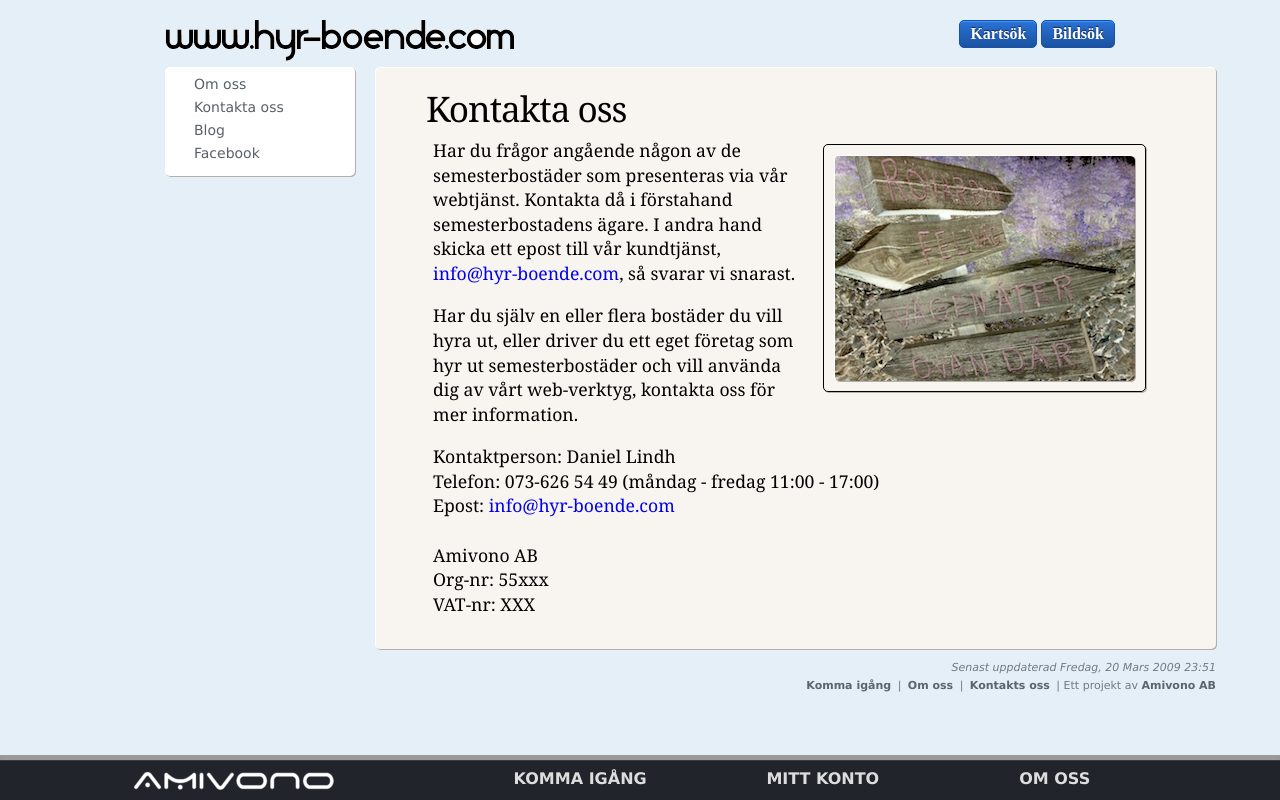
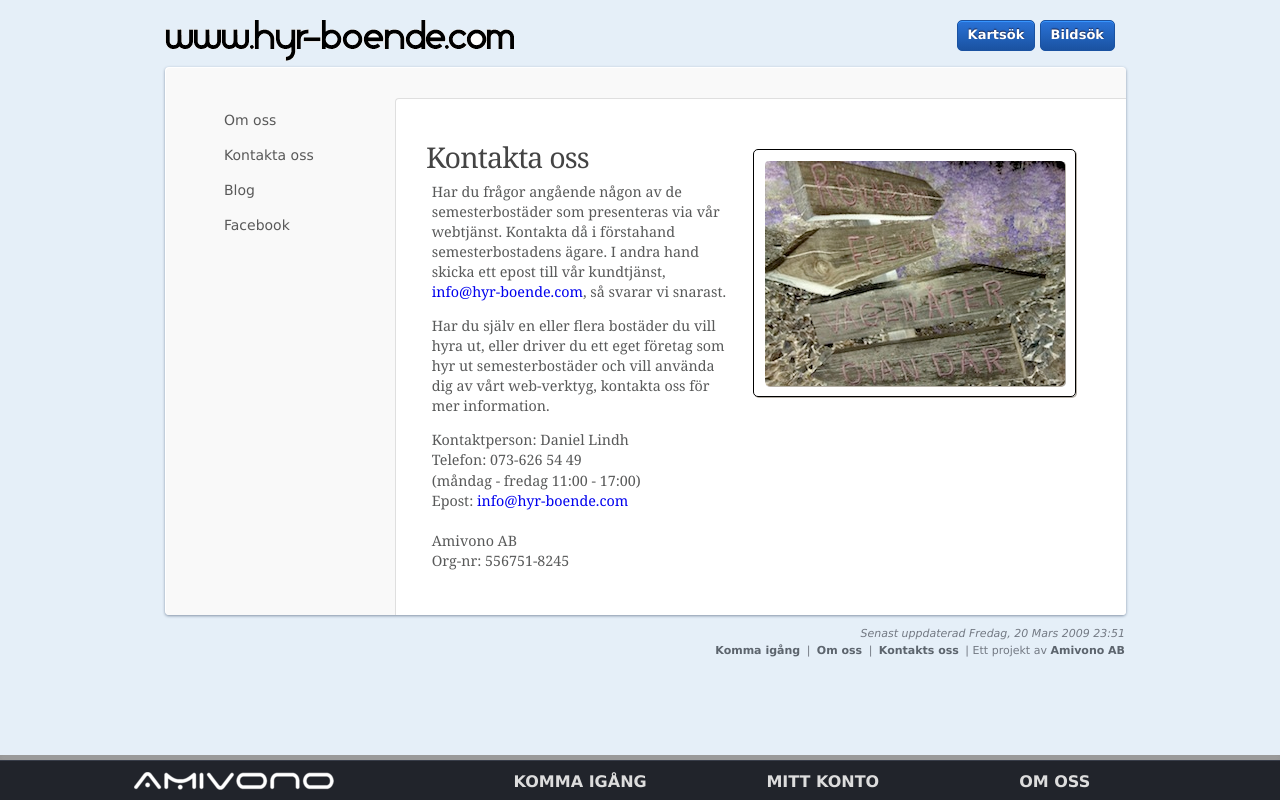
Before and after one commit to arlukin/homenet, a PHP site: page /contact-us.php in a window 1280 px wide. Run offline with PHP 8.4, Linux system fonts and the light colour scheme; grey boxes are pictures that could not be loaded.

Commit message:
New look and feel. Contact-us looks fine now.

```diff
--- a/html/contact-us.php
+++ b/html/contact-us.php
@@ -36,16 +36,12 @@
 
       <?php include("include/header.php"); ?>
 
+      <div id="main-area" class="border">
+        <div id="primary" class="support">
+          <div class="clearfix">
+
             <div id="leftcolumn">
-        <div class="inner border flag">
-          <ul>
-            <li><a href=""><img src="http://sveaborg.cybercow.se/components/com_joomfish/images/flags/sv.gif"/></a></li>
-            <li><a href=""><img src="http://sveaborg.cybercow.se/components/com_joomfish/images/flags/en.gif"/></a></li>
-            <li><a href=""><img src="http://sveaborg.cybercow.se/components/com_joomfish/images/flags/de.gif"/></a></li>
-          </ul>
-        </div>
-
-        <div class="inner border">
+              <div class="inner">
                 <ul>
                   <li><a href="/about-us.php">Om oss</a></li>
                   <li><a href="/contact-us.php">Kontakta oss</a></li>
@@ -56,12 +52,11 @@
             </div>
 
             <div id="content">
-        <div class="inner border">
-          <h1><a name="about-us">Kontakta oss</a></h1>
-
                 <div id="gallery" class="slideshow">
                   <img src="images/about-us.jpg" alt="Om oss" Title="Om oss">
                 </div>
+
+                <h1><a name="about-us">Kontakta oss</a></h1>
 
                 <p>
                   Har du frågor angående någon av de semesterbostäder som presenteras
@@ -79,17 +74,22 @@
                 <p>
 
                 Kontaktperson: Daniel Lindh<br>
-          Telefon: 073-626 54 49 (måndag - fredag 11:00 - 17:00)<br>
+                Telefon: 073-626 54 49<br>
+                (måndag - fredag 11:00 - 17:00)<br>
                 Epost: <a href="mailto:info@hyr-boende.com">info@hyr-boende.com</a><br>
                 <br/>
                 Amivono AB<br>
-          Org-nr: 55xxx<br>
-          VAT-nr: XXX
+                Org-nr: 556751-8245<br>
                 </p>
+
+            </div>
+
           </div>
         </div>
+      </div>
+      <?php include("include/footer.php"); ?>
 
-      <?php include("include/footer.php"); ?>
+      <?php include("include/sticky-footer.php"); ?>
 
     </div>
   </body>
--- a/html/css/screen.css
+++ b/html/css/screen.css
@@ -1,6 +1,8 @@
 body {
   background: #E5EFF8;
   color: black;
+  color: #595A5A;
+  font: 13px/1.6 "Lucida Grande", Tahoma, Verdana, Arial, sans-serif;
   margin:0px;
 }
 
@@ -68,14 +70,13 @@ FOOTER
 
 #footer
 {
-  width: 1051px;
-  margin-top: 10px;
-  margin-bottom: 90px;
-  float: left;
-
   font: 11px/1.6 "Lucida Grande", Tahoma, Verdana, Arial, sans-serif;
   text-align: right;
   color: #737983;
+
+  width: 960px;
+  margin: 10px auto 70px auto;
+  padding: 0px;
 }
 
 #footer em
@@ -234,21 +235,57 @@ STICKY FOOTER
 
 /**
 
+MAIN AREA
+
+**/
+
+#main-area
+{
+  width: 900px;
+  margin:0 auto;
+  background:#fff;
+  padding:30px;
+  -webkit-border-radius:4px;
+  -moz-border-radius:4px;
+  border-radius:4px;
+  -moz-box-shadow:0 1px 3px #8493a6;
+  -webkit-box-shadow:0 1px 3px #8493a6;
+  box-shadow:0 1px 3px #8493a6;
+}
+
+#primary.support {
+    background: #f9f9f9;
+    margin:-30px;
+    padding: 30px;
+    -webkit-border-radius:4px;
+    -moz-border-radius:4px;
+    border-radius:4px;
+}
+
+.clearfix::after
+{
+  visibility: hidden;
+  display: block;
+  font-size: 0;
+  content: " ";
+  clear: both;
+  height: 0;
+}
+/**
+
 LEFT COLUMN
 
 **/
 #leftcolumn {
-  width: 190px;
+  #width: 190px;
   float: left;
-  margin-right: 20px;
+  #margin-right: 20px;
 
   position: fixed;
-  height: 100%;
+  #height: 100%;
 }
 
 #leftcolumn .inner {
-  background: #F4EFE7;
-  background: white;
   margin: 0px;
   padding: 5px;
 
@@ -283,7 +320,9 @@ LEFT COLUMN
   font-family: Verdana,"Lucida Grande",Tahoma,Arial,Sans-Serif;
 
   color: #586069;
+  color: #595959;
   text-decoration: none;
+  line-height: 35px;
 }
 
 #leftcolumn a:hover {
@@ -316,17 +355,20 @@ CONTENT
 **/
 
 #content {
-  width: 740px;
-  float: right;
-}
-
-#content .inner {
-  float: left;
-  width: 740px;
-  margin-bottom: 0px;
-  padding: 5px 50px 15px 50px;
-
-  background-color: #F8F4EF;
+   background: #fff;
+    width:670px;
+    float:right;
+    margin:0 -30px -30px 0;
+    padding:30px;
+    border-top:1px solid #dfdfdf;
+    border-left:1px solid #dfdfdf;
+    min-height: 320px;
+    -webkit-border-top-left-radius: 4px;
+    -webkit-border-bottom-right-radius: 4px;
+    -moz-border-radius-topleft: 4px;
+    -moz-border-radius-bottomright: 4px;
+    border-top-left-radius: 4px;
+    border-bottom-right-radius: 4px;
 
   font-family: georgia,serif;
   font-size: 110%;
@@ -342,11 +384,15 @@ CONTENT
 #content h1 {
   font-size:2em;
   margin: 1.2ex 0px 0.2ex 0px;
+
+  color: #444;
 }
 
 #content h2 {
   font-size:1.5em;
   margin: 1.2ex 0px 1.6ex 0px;
+
+  color: #444;
 }
 
 #content p {
--- a/html/include/footer.php
+++ b/html/include/footer.php
@@ -8,48 +8,3 @@
       </ul>
       <p class="bottom">Ett projekt av <a href="http://amivono.cybercow.se">Amivono AB</a></p>
     </div>
-
-    <div id="sticky-footer">
-      <div id="shadow">&nbsp;</div>
-      <div id="inner">
-        <div id="copyrightcolumn">
-          <a class="title small-logo" href="/"></a>
-          <div>
-            Copyright © 2008-2011<br>
-            All rights reserved.
-          </div>
-        </div>
-
-        <div class="column">
-          <div class="title">Komma igång</div>
-          <ul>
-            <li><a href="pictures.php" title="Sök efter semesterboende via bilder.">Bildsök</a></li>
-            <li><a href="map.php">Kartsök</a></li>
-            <li><a href="rental-accommodation.php">Hyra bostad</a></li>
-            <li><a href="rentals.php">Uthyrare</a></li>
-            <li><a href="company.php">Mäklare</a></li>
-            <li><a href="payments.php">Betalningar</a></li>
-          </ul>
-        </div>
-
-        <div class="column">
-          <div class="title">Mitt konto</div>
-          <ul>
-            <li><a href="">Min profil</a></li>
-            <li><a href="">Mina hus</a></li>
-            <li><a href="">Användare</a></li>
-            <li><a href="">Logga ut</a></li>
-          </ul>
-        </div>
-
-        <div class="column">
-          <div class="title">Om oss</div>
-          <ul>
-            <li><a href="about-us.php">Om Oss</a></li>
-            <li><a href="contact-us.php">Kontakta oss</a></li>
-            <li><a href="blog.php">Blog</a></li>
-            <li><a href="http://www.facebook.com/arlukin">Facebook</a></li>
-          </ul>
-        </div>
-      </div>
-    </div>
--- /dev/null
+++ b/html/include/sticky-footer.php
@@ -0,0 +1,44 @@
+    <div id="sticky-footer">
+      <div id="shadow">&nbsp;</div>
+      <div id="inner">
+        <div id="copyrightcolumn">
+          <a class="title small-logo" href="/"></a>
+          <div>
+            Copyright © 2008-2011<br>
+            All rights reserved.
+          </div>
+        </div>
+
+        <div class="column">
+          <div class="title">Komma igång</div>
+          <ul>
+            <li><a href="pictures.php" title="Sök efter semesterboende via bilder.">Bildsök</a></li>
+            <li><a href="map.php">Kartsök</a></li>
+            <li><a href="rental-accommodation.php">Hyra bostad</a></li>
+            <li><a href="rentals.php">Uthyrare</a></li>
+            <li><a href="company.php">Mäklare</a></li>
+            <li><a href="payments.php">Betalningar</a></li>
+          </ul>
+        </div>
+
+        <div class="column">
+          <div class="title">Mitt konto</div>
+          <ul>
+            <li><a href="">Min profil</a></li>
+            <li><a href="">Mina hus</a></li>
+            <li><a href="">Användare</a></li>
+            <li><a href="">Logga ut</a></li>
+          </ul>
+        </div>
+
+        <div class="column">
+          <div class="title">Om oss</div>
+          <ul>
+            <li><a href="about-us.php">Om Oss</a></li>
+            <li><a href="contact-us.php">Kontakta oss</a></li>
+            <li><a href="blog.php">Blog</a></li>
+            <li><a href="http://www.facebook.com/arlukin">Facebook</a></li>
+          </ul>
+        </div>
+      </div>
+    </div>
```
Lines whose indentation alone changed are shown as unchanged.
